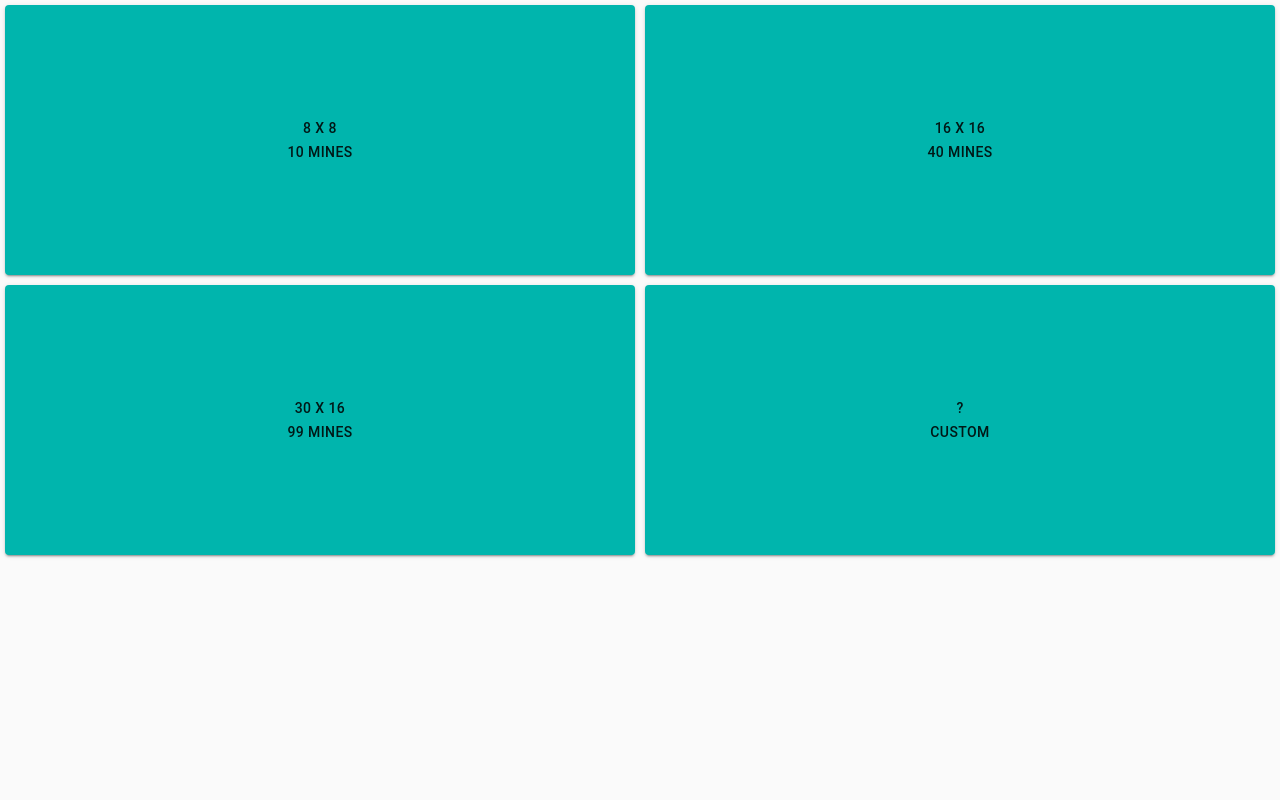
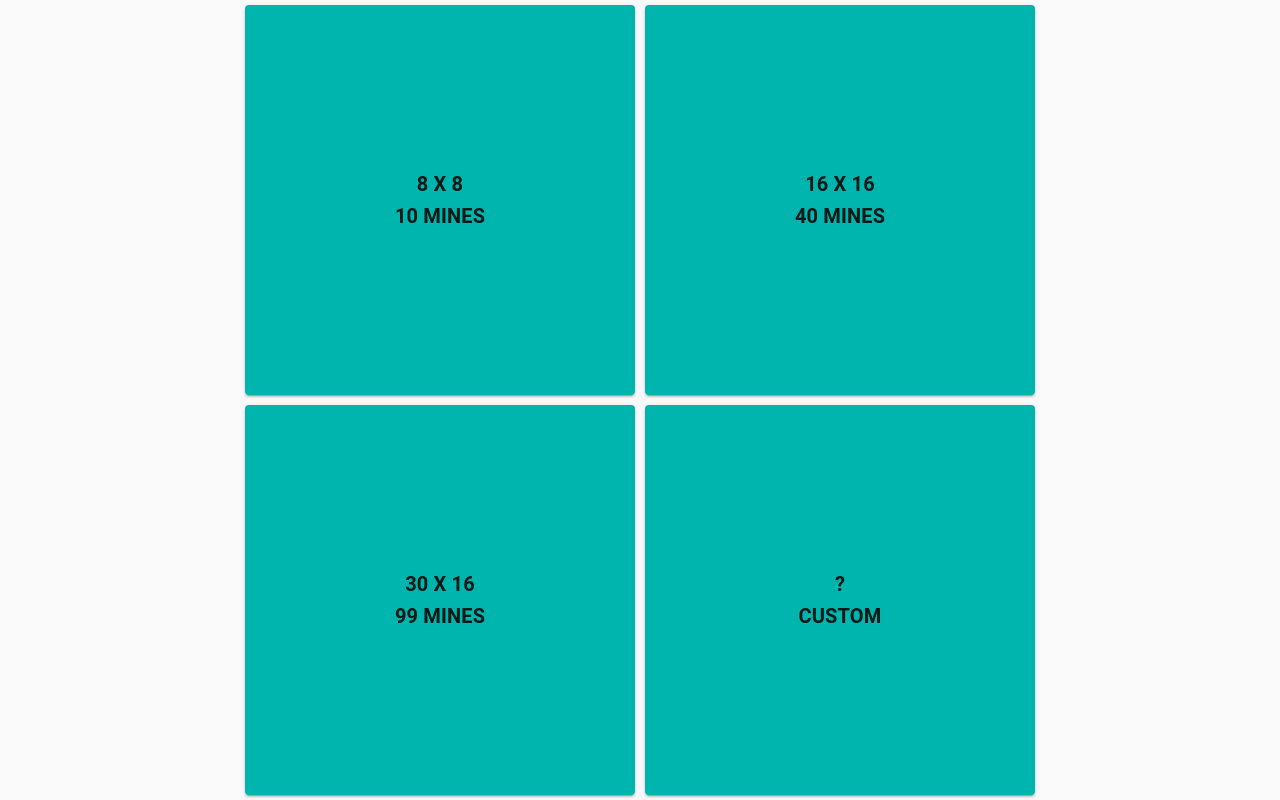
Before and after one commit to ZhannaL/mines, a Gatsby site: page / in a window 1280 px wide. Built offline with nearby package versions, Linux system fonts and the light colour scheme; Gatsby itself is replaced by a stand-in of ours.

Commit message:
feat: added metadata

```diff
--- a/package.json
+++ b/package.json
@@ -8,6 +8,7 @@
     "@material-ui/core": "^4.11.0",
     "@material-ui/icons": "^4.9.1",
     "@types/classnames": "^2.2.11",
+    "@types/react-helmet": "^6.1.0",
     "classnames": "^2.2.6",
     "gatsby": "^2.25.1",
     "gatsby-image": "^2.4.21",
--- a/src/components/CustomParams/CustomParams.tsx
+++ b/src/components/CustomParams/CustomParams.tsx
@@ -63,8 +63,8 @@ export const CustomParams = (): JSX.Element => {
         </Link>
         <Link to="/" className={style.customPageLink}>
           <Button
-            variant="contained"
-            color="primary"
+            variant="outlined"
+            color="default"
             className={style.customPageBtn}
           >
             Cancel
--- a/src/components/GameField/GameField.tsx
+++ b/src/components/GameField/GameField.tsx
@@ -22,7 +22,7 @@ const useStyles = makeStyles((theme: Theme) =>
 type Props = Readonly<{
   width?: number;
   height?: number;
-  mines?: number;
+  minesPercent?: number;
 
   parentWidth?: number;
   parentHeight?: number;
@@ -31,11 +31,13 @@ type Props = Readonly<{
 export const GameField = ({
   width = 10,
   height = 16,
-  mines,
+  minesPercent = 2,
   parentWidth,
   parentHeight,
 }: Props): JSX.Element => {
   const fieldsElements = new Array(width * height).fill('');
+  const mines = Math.ceil(((width * height) / 100) * minesPercent);
+
   const classes = useStyles();
 
   return (
--- a/src/components/HomePage/HomePage.tsx
+++ b/src/components/HomePage/HomePage.tsx
@@ -1,13 +1,55 @@
-import React from 'react';
+import React, { useRef, useState, useEffect, useCallback } from 'react';
 import { Link } from 'gatsby';
-import { Button } from '@material-ui/core';
+import { Button, Typography } from '@material-ui/core';
+import { getInnerWidth, getInnerHeight } from 'src/hooks/getInnerSize';
 import style from './homePage.module.css';
 import { useGameInfo } from '../../Provider/GameContext';
 
 export const HomePage = (): JSX.Element => {
   const [, setGameState] = useGameInfo();
+
+  const [homePageWrapperWidth, setHomePageWrapperWidth] = useState(0);
+  const [homePageWrapperHeight, setHomePageWrapperHeight] = useState(0);
+
+  const ref = useRef(null);
+  const homePageWrapper = useCallback((node) => {
+    ref.current = node;
+    if (node !== null) {
+      setHomePageWrapperWidth(getInnerWidth(node));
+      setHomePageWrapperHeight(getInnerHeight(node));
+    }
+  }, []);
+
+  useEffect(() => {
+    const handleResize = () => {
+      const node = ref.current;
+      if (node !== null) {
+        setHomePageWrapperWidth(getInnerWidth(node));
+        setHomePageWrapperHeight(getInnerHeight(node));
+      }
+    };
+    window.addEventListener('resize', handleResize);
+    handleResize();
+    return () => window.removeEventListener('resize', handleResize);
+  }, []);
+
   return (
-    <div className={style.homePageBtns}>
+    <div ref={homePageWrapper} style={{ minWidth: '60vw', height: '100vh' }}>
+      <div
+        style={{
+          width: `${
+            homePageWrapperWidth < 712
+              ? homePageWrapperWidth
+              : homePageWrapperHeight
+          }px`,
+          height: `${
+            homePageWrapperWidth >= 712
+              ? homePageWrapperHeight
+              : homePageWrapperWidth
+          }px`,
+        }}
+        className={style.homePageBtns}
+      >
         <Link to="/game/" className={style.homePageLink}>
           <Button
             variant="contained"
@@ -21,9 +63,13 @@ export const HomePage = (): JSX.Element => {
               })
             }
           >
+            <Typography variant="h6">
+              <b>
                 8 x 8
                 <br />
                 10 mines
+              </b>
+            </Typography>
           </Button>
         </Link>
         <Link to="/game/" className={style.homePageLink}>
@@ -39,9 +85,13 @@ export const HomePage = (): JSX.Element => {
               })
             }
           >
+            <Typography variant="h6">
+              <b>
                 16 x 16
                 <br />
                 40 mines
+              </b>
+            </Typography>
           </Button>
         </Link>
         <Link to="/game/" className={style.homePageLink}>
@@ -57,9 +107,13 @@ export const HomePage = (): JSX.Element => {
               })
             }
           >
+            <Typography variant="h6">
+              <b>
                 30 x 16
                 <br />
                 99 mines
+              </b>
+            </Typography>
           </Button>
         </Link>
         <Link to="/custom/" className={style.homePageLink}>
@@ -68,11 +122,16 @@ export const HomePage = (): JSX.Element => {
             color="primary"
             className={style.homePageBtn}
           >
+            <Typography variant="h6">
+              <b>
                 ?
                 <br />
                 Custom
+              </b>
+            </Typography>
           </Button>
         </Link>
       </div>
+    </div>
   );
 };
--- a/src/components/HomePage/homePage.module.css
+++ b/src/components/HomePage/homePage.module.css
@@ -1,8 +1,7 @@
 .homePageBtns {
   display: grid;
-  width: 100%;
-  height: 70vh;
   grid-template-columns: 1fr 1fr;
+  margin: auto;
 }
 
 .homePageLink {
@@ -13,4 +12,6 @@
 .homePageBtn {
   width: 100%;
   height: 100%;
+  min-width: 150px;
+  min-height: 150px;
 }
--- /dev/null
+++ b/src/hooks/getInnerSize.ts
@@ -0,0 +1,15 @@
+export const getInnerHeight = (nodeEl: HTMLElement): number => {
+  const computed = getComputedStyle(nodeEl);
+  const padding =
+    parseInt(computed.paddingTop, 10) + parseInt(computed.paddingBottom, 10);
+
+  return nodeEl.clientHeight - padding;
+};
+
+export const getInnerWidth = (nodeEl: HTMLElement): number => {
+  const computed = getComputedStyle(nodeEl);
+  const padding =
+    parseInt(computed.paddingLeft, 10) + parseInt(computed.paddingRight, 10);
+
+  return nodeEl.clientWidth - padding;
+};
--- a/src/pages/index.tsx
+++ b/src/pages/index.tsx
@@ -1,8 +1,17 @@
 import React from 'react';
+import { Helmet } from 'react-helmet';
 import { HomePage } from '../components/HomePage';
 
 const IndexPage = (): JSX.Element => {
-  return <HomePage />;
+  return (
+    <>
+      <Helmet>
+        <meta charSet="utf-8" />
+        <title>Mines App</title>
+      </Helmet>
+      <HomePage />
+    </>
+  );
 };
 
 export default IndexPage;
```
Also changed, not shown: src/pages/game.tsx (+2 -17 lines), 1 other file. Lines whose indentation alone changed are shown as unchanged.
